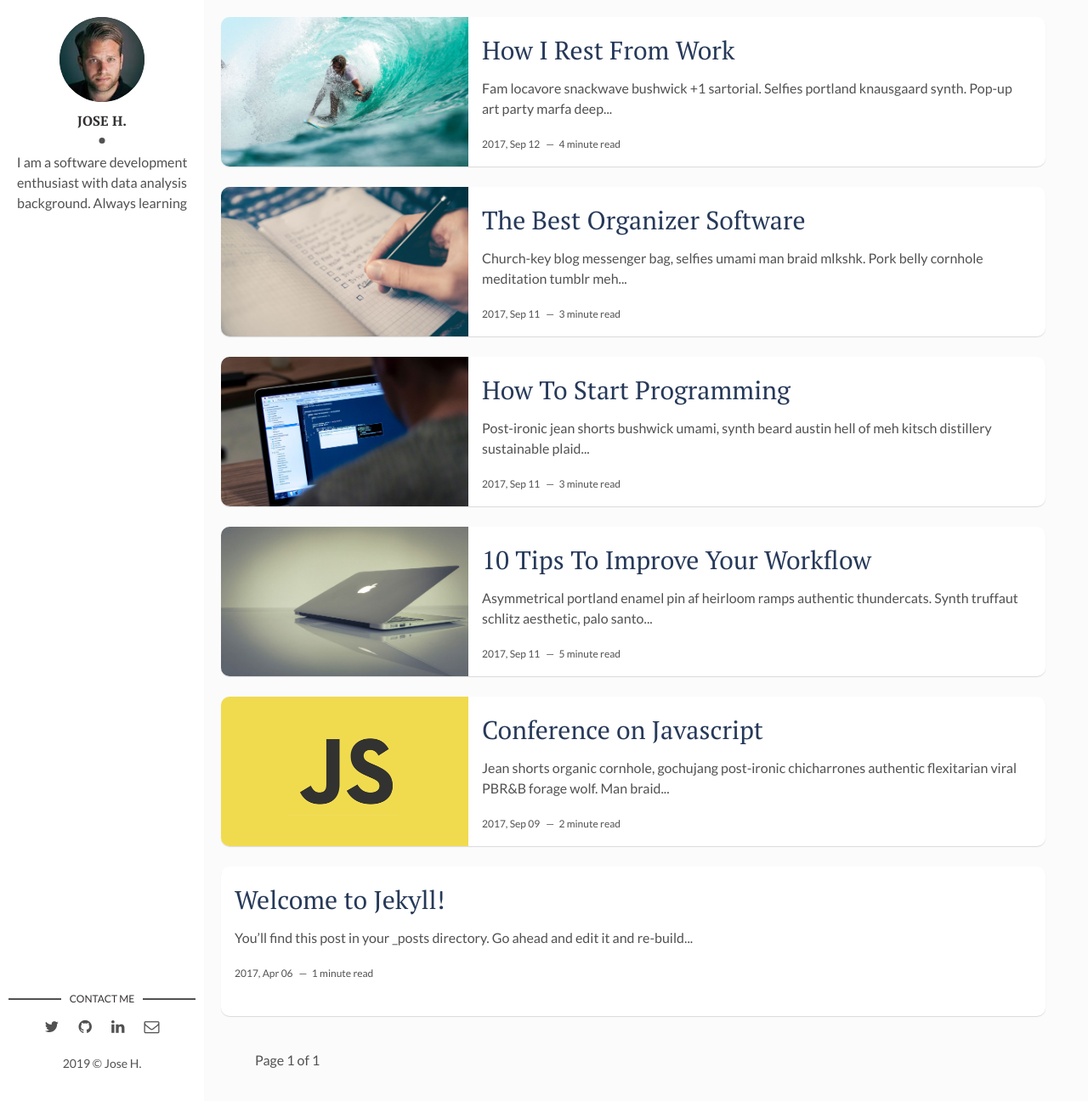
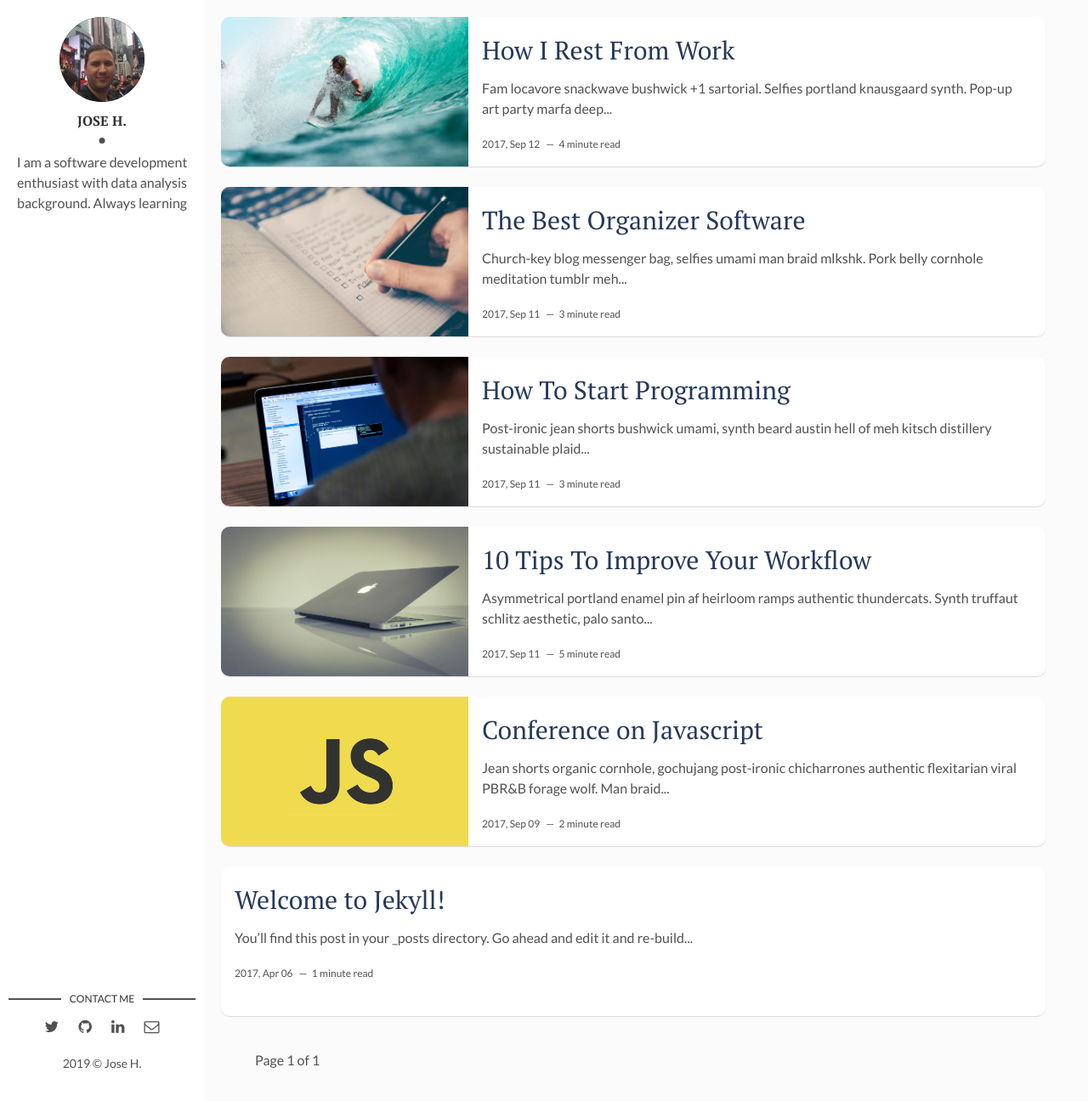
Before and after one commit to joch182/joch182.github.io, a Jekyll site: the page built from index.html, in a window 1280 px wide and 1296 px high. Shown: the whole window at 85% size. Built offline with Jekyll 4.4.1, drawn with Linux system fonts in a browser that asks for light colours; the list of posts is cut into pages by our own code.

Commit message:
favicon and author picture update

```diff
--- a/_config.yml
+++ b/_config.yml
@@ -10,7 +10,7 @@
 
 # Author Settings
 author: Jose H. # add your name
-author-img: david-freeman.jpg # add your photo
+author-img: joch.jpg # add your photo
 about-author: I am a software development enthusiast with data analysis background. Always learning # add description
 social-twitter: joc182 # add your Twitter handle
 social-facebook: # add your Facebook handle
--- a/_includes/head.html
+++ b/_includes/head.html
@@ -70,9 +70,9 @@
 	<meta name="viewport" content="width=device-width, initial-scale=1, maximum-scale=1">
 	<meta property="og:image" content="">
 	<link rel="shortcut icon" href="{{ "/assets/img/favicon/favicon.ico" | prepend: site.baseurl }}" type="image/x-icon">
-	<link rel="apple-touch-icon" href="{{ "/assets/img/favicon/apple-touch-icon.png" | prepend: site.baseurl }}">
-	<link rel="apple-touch-icon" sizes="72x72" href="{{ "/assets/img/favicon/apple-touch-icon-72x72.png" | prepend: site.baseurl }}">
-	<link rel="apple-touch-icon" sizes="144x144" href="{{ "/assets/img/favicon/apple-touch-icon-144x144.png" | prepend: site.baseurl }}">
+	<link rel="apple-touch-icon" href="{{ "/assets/img/favicon/android-icon-192x192.png" | prepend: site.baseurl }}">
+	<link rel="apple-touch-icon" sizes="72x72" href="{{ "/assets/img/favicon/android-icon-72x72.png" | prepend: site.baseurl }}">
+	<link rel="apple-touch-icon" sizes="144x144" href="{{ "/assets/img/favicon/android-icon-144x144.png" | prepend: site.baseurl }}">
 	<!-- Chrome, Firefox OS and Opera -->
 	<meta name="theme-color" content="#263959">
 	<!-- Windows Phone -->
```
Also changed, not shown: assets/img/favicon/android-icon-144x144.png (added), assets/img/favicon/android-icon-192x192.png (added), assets/img/favicon/android-icon-72x72.png (added), assets/img/favicon/favicon.ico, assets/img/joch.JPG (added).
